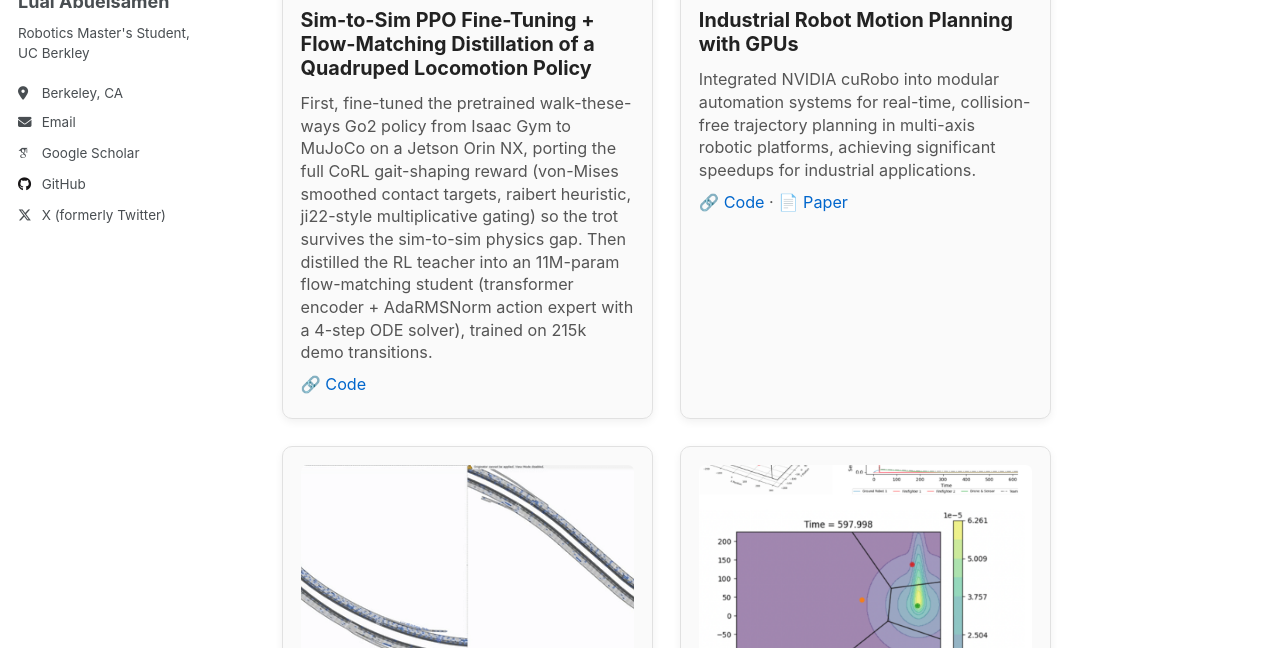
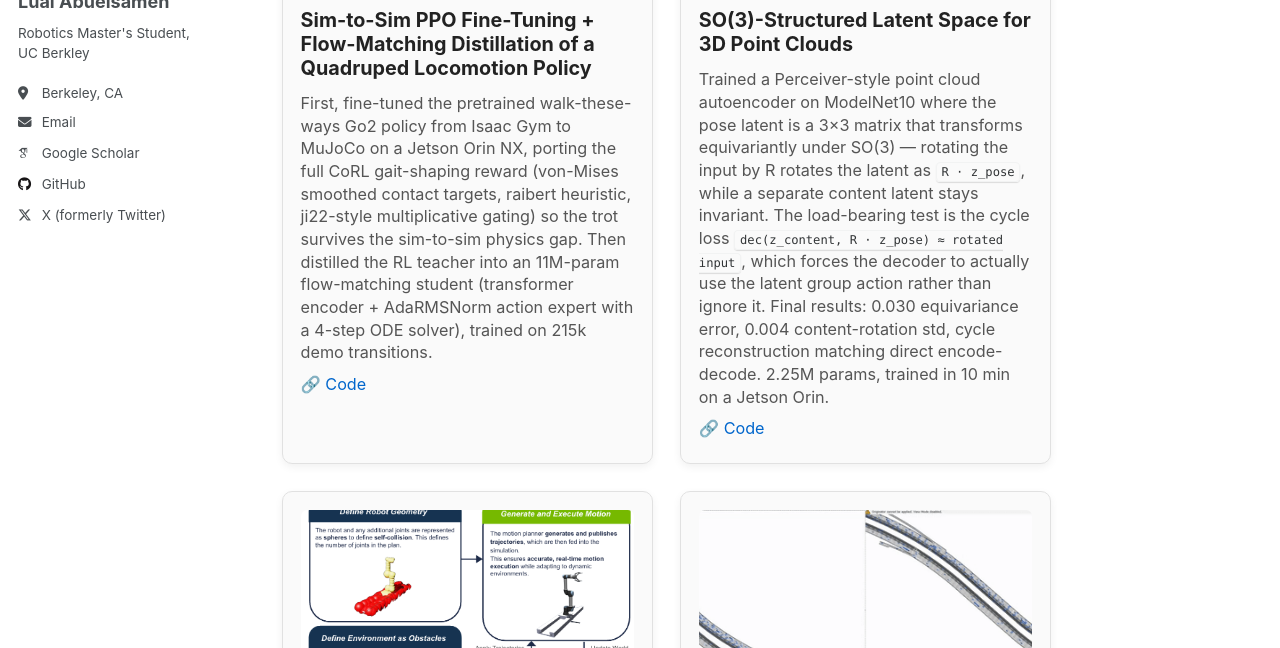
Before and after one commit to luaiabuelsamen/luaiabuelsamen.github.io, a Jekyll site: the page built from _pages/about.md, in a window 1280 px wide and 900 px high, scrolled down 1221 px, cut to the strip 252-900 px from the top of the window. Built offline with Jekyll 4.4.1, drawn with Linux system fonts in a browser that asks for light colours; some web fonts are replaced.

Commit message:
Add geometric-learning portfolio entry: SO(3)-structured latent autoencoder
Co-Authored-By: Claude Opus 4.7 <noreply@anthropic.com>

```diff
--- a/_pages/about.md
+++ b/_pages/about.md
@@ -54,6 +54,17 @@ Previously, I studied Mechanical Engineering at McGill University and interned a
       <p>First, fine-tuned the pretrained walk-these-ways Go2 policy from Isaac Gym to MuJoCo on a Jetson Orin NX, porting the full CoRL gait-shaping reward (von-Mises smoothed contact targets, raibert heuristic, ji22-style multiplicative gating) so the trot survives the sim-to-sim physics gap. Then distilled the RL teacher into an 11M-param flow-matching student (transformer encoder + AdaRMSNorm action expert with a 4-step ODE solver), trained on 215k demo transitions.</p>
       <p>
         <a href="https://github.com/luaiabuelsamen/Go2_locomotion">🔗 Code</a>
+      </p>
+    </div>
+  </div>
+
+  <div class="project-card">
+    <img src="/images/geometric-learning.png" alt="SO(3)-equivariant point cloud autoencoder" />
+    <div class="project-content">
+      <h3><strong>SO(3)-Structured Latent Space for 3D Point Clouds</strong></h3>
+      <p>Trained a Perceiver-style point cloud autoencoder on ModelNet10 where the pose latent is a 3×3 matrix that transforms equivariantly under SO(3) — rotating the input by R rotates the latent as <code>R · z_pose</code>, while a separate content latent stays invariant. The load-bearing test is the cycle loss <code>dec(z_content, R · z_pose) ≈ rotated input</code>, which forces the decoder to actually use the latent group action rather than ignore it. Final results: 0.030 equivariance error, 0.004 content-rotation std, cycle reconstruction matching direct encode-decode. 2.25M params, trained in 10 min on a Jetson Orin.</p>
+      <p>
+        <a href="https://github.com/luaiabuelsamen/geometric-learning">🔗 Code</a>
       </p>
     </div>
   </div>
```
Also changed, not shown: images/geometric-learning.png (added).
